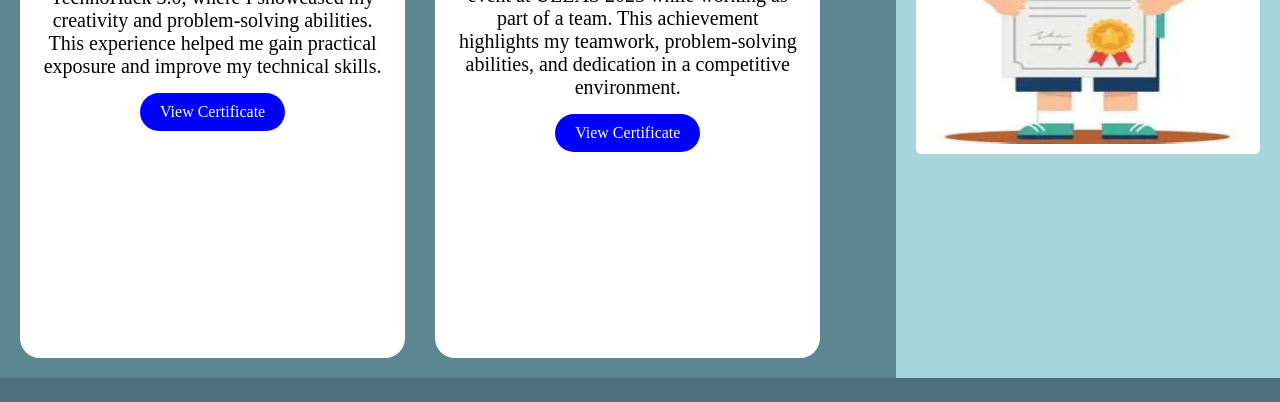
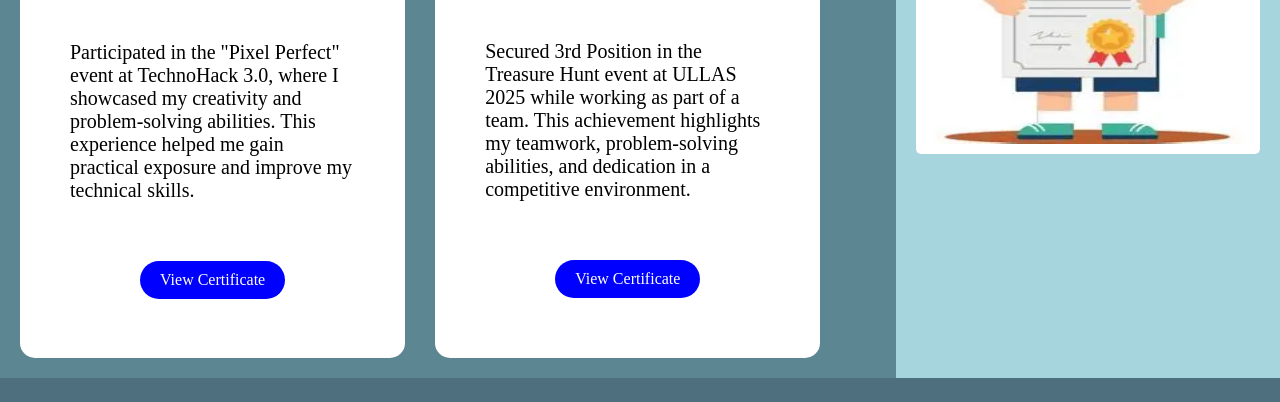
Before and after one commit to yadavamityadav988-glitch/My-portfolio, a plain HTML site: page certificate.html in a window 1280 px wide. Shown: the part 776-1178 px from the top of the page. Drawn offline with Linux system fonts and the light colour scheme.

Commit message:
Refactor CSS for img1 and img2 classes

```diff
--- a/certificate.css
+++ b/certificate.css
@@ -1,13 +1,13 @@
 .img1{
     width: 45%;
-    height: 100%;
     background-color: white;
-    padding-top: 20px;
-    padding-bottom: 20px;
-    padding-left: 20px;
-    padding-right: 20px;
-    border-radius: 20px;
-    text-align: center;
+    border-radius: 15px;
+    display: flex;
+    align-items: center;
+    justify-content: center;
+    gap: 25px;
+    padding: 50px;
+    flex-wrap: wrap;
 }
 .img1 h1{
     padding-top: 25px;
@@ -41,14 +41,14 @@
 }
 .img2{
     width: 45%;
-    height: 100%;
     background-color: white;
-    padding-top: 20px;
-    padding-bottom: 20px;
-    padding-left: 20px;
-    padding-right: 20px;
-    border-radius: 20px;
-    text-align: center;
+    border-radius: 15px;
+    display: flex;
+    align-items: center;
+    justify-content: center;
+    gap: 25px;
+    padding: 50px;
+    flex-wrap: wrap;
 }
 .img2 img{
     width: 100%;
```
